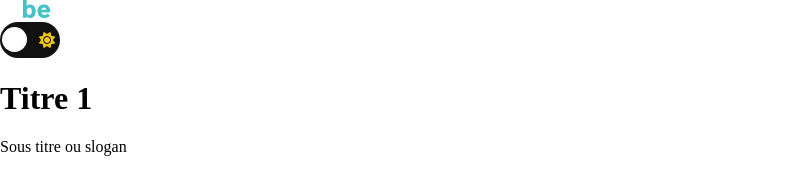
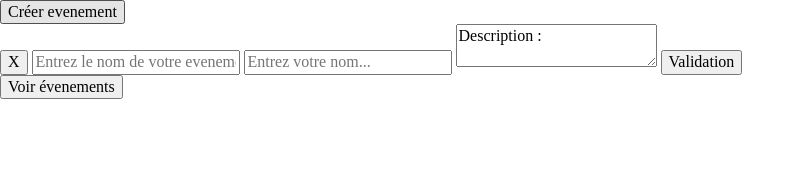
Before and after one commit to Tess-mltx/didlydoo-app, a website built with Vite: page index.html in a window 1280 px wide. Shown: the whole page, without its empty margins (0-805 px from the left). Built offline with nearby package versions, Linux system fonts and the light colour scheme.

Commit message:
html  form creer evenement

```diff
--- a/index.html
+++ b/index.html
@@ -13,25 +13,18 @@
 </head>
 
 <body>
-    <header class="headerPage">
-        <div class="headerPage-navContainer">
-            <a href="#" class="headerPage-logoAccueil"><img class="headerPage-logoAccueil-img" src="img/becode-logo.png" alt="logo du cofeeShop"></a>
-            <input type="checkbox" class="headerPage-navContainer-darkModeInput" id="toggleDarkMode">
-            <label for="toggleDarkMode" class="headerPage-navContainer-darkModeLabel">
-                <i class="fas fa-moon"></i>
-                <i class="fas fa-sun"></i>
-                <span class="headerPage-navContainer-darkModeLabel-ball"></span>
-            </label>
-        </div>
-        <section class="headerPage-sectionHeader">
-            <hgroup class="headerPage-sectionHeader-">
-                <h1>Titre 1</h1>
-                <p>Sous titre ou slogan</p>
-            </hgroup>
-        </section>
+    <header>
+        <button type="button" id="createEvent">Créer evenement</button>
+        <form class="createEventForm">
+            <button type="button" class="createEventForm_close">X</button>
+            <input type="text" id="nameEvent" placeholder="Entrez le nom de votre evenement...">
+            <input type="text" id="Author" placeholder="Entrez votre nom...">
+            <textarea id="desc">Description :</textarea>
+            <button type="button" id="submitEvent">Validation</button>
+        </form>
+        <button type="button" id="seeEvent">Voir évenements</button>
     </header>
     <main>
-
 
 
     </main>
```
